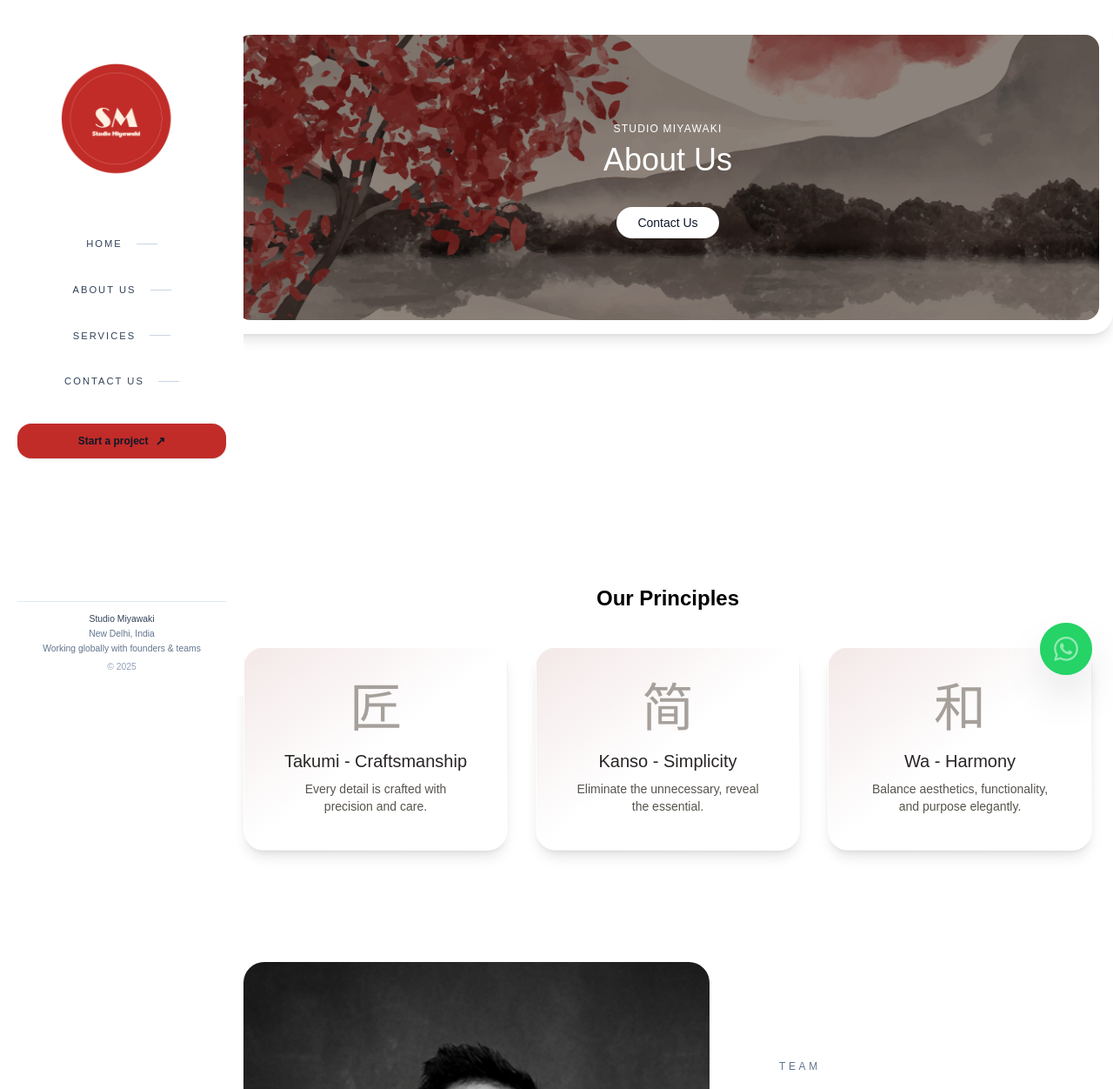
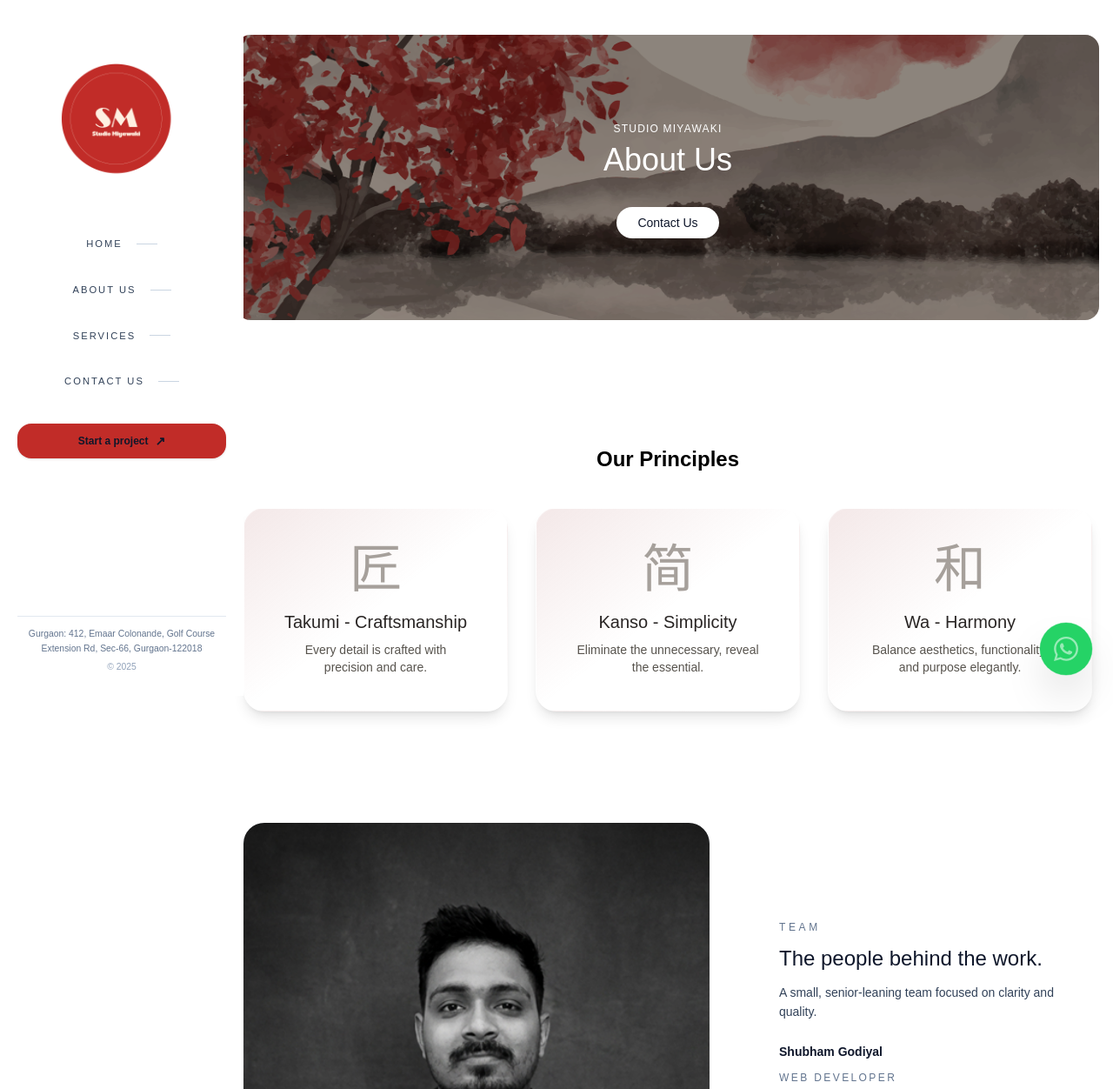
Before and after one commit to Shubham242G/studiyo-miyawaki-next, a Next.js app: page /pages/aboutUs in a window 1280 px wide. Shown: the top 1252 px of the page at 87% size. Built offline with nearby package versions, Linux system fonts and the light colour scheme.

Commit message:
this is it

```diff
--- a/app/components/sidebar.tsx
+++ b/app/components/sidebar.tsx
@@ -66,10 +66,8 @@ export function Sidebar() {
             {/* ===== FOOTER ===== */}
             <div className="mt-auto pt-6 text-[0.65rem] text-slate-500 leading-relaxed text-center">
               <div className="h-px w-full bg-slate-200 mb-3" />
-              <p className="font-medium text-slate-700">Studio Miyawaki</p>
               <p>
-                New Delhi, India <br />
-                Working globally with founders & teams
+                Gurgaon: 412, Emaar Colonande, Golf Course Extension Rd, Sec-66, Gurgaon-122018<br />
               </p>
               <p className="mt-1 text-slate-400">
                 © {new Date().getFullYear()}
--- a/app/components/whatsAppFloat.tsx
+++ b/app/components/whatsAppFloat.tsx
@@ -7,7 +7,7 @@ export default function WhatsAppFloat() {
   const [isHovered, setIsHovered] = useState(false)
 
   const phoneNumber = '918354907784' // India number: +91 8354907784
-  const message = "Hello! I'd like to know more about your legal services."
+  const message = "Hello! I'd like to know more about your web services."
 
   const handleClick = () => {
     const encodedMessage = encodeURIComponent(message)
--- a/app/pages/aboutUs/page.tsx
+++ b/app/pages/aboutUs/page.tsx
@@ -75,7 +75,7 @@ export default function AboutPage() {
   variants={fadeInUp}
   initial="hidden"
   animate="show"
-  className="relative max-w-6xl mx-auto mb-32 rounded-3xl overflow-hidden h-[360px] mx-4 my-6 shadow-lg"
+  className="relative max-w-6xl mx-auto mb-32 rounded-3xl overflow-hidden h-[360px] mx-4 my-6"
 >
   {/* Background image */}
   <div
@@ -114,7 +114,7 @@ export default function AboutPage() {
 
       {/* ===== END HERO HEADER ===== */}
 
-      <div className="mx-auto max-w-6xl px-4 py-16 md:px-6">
+      <div className="mx-auto max-w-6xl px-4  md:px-6">
 
         {/* INTRO (UNCHANGED CONTENT) */}
         <MotionSection
```
